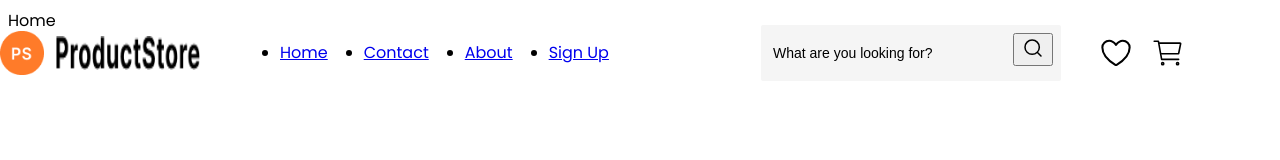
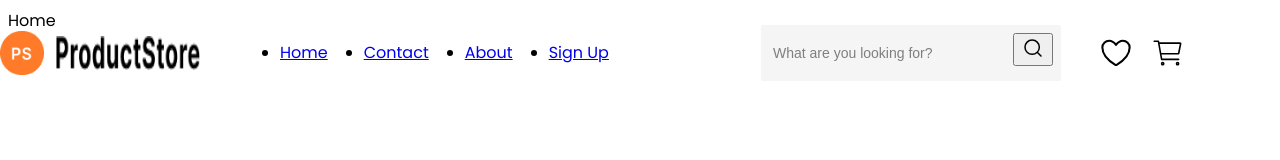
Before and after one commit to harzeezco/ProductStore, a Next.js app: page / in a window 1280 px wide. Shown: the top 160 px of the page. Built offline with nearby package versions, Linux system fonts and the light colour scheme.

Commit message:
fix globalsearch placeholder text  bug

```diff
--- a/components/shared/global-search/index.tsx
+++ b/components/shared/global-search/index.tsx
@@ -16,7 +16,7 @@ function GlobalSearch({
     <div className={cn('relative rounded-sm bg-gray-100', width, className)}>
       <Input
         placeholder={placeholder}
-        className='border-none pl-3 outline-none'
+        className='border-none pl-3 outline-none placeholder:text-gray-300'
       />
       <button type='button' className='absolute right-2 top-2'>
         <Image
--- a/components/shared/header/index.tsx
+++ b/components/shared/header/index.tsx
@@ -14,7 +14,10 @@ function Header() {
         <Nav />
       </div>
       <div className='flex items-center gap-10'>
-        <GlobalSearch width='w-[300px]' className='max-md:hidden' />
+        <GlobalSearch
+          width='w-[300px]'
+          className='max-md:hidden'
+        />
         <div className='flex items-center gap-5'>
           <Image
             src='/svg/favorite-icon.svg'
--- a/tailwind.config.js
+++ b/tailwind.config.js
@@ -23,6 +23,7 @@ module.exports = {
         gray: {
           100: '#F5F5F5',
           200: '#c0c0c0',
+          300: '#7F7F7F',
         },
         border: 'hsl(var(--border))',
         input: 'hsl(var(--input))',
```
